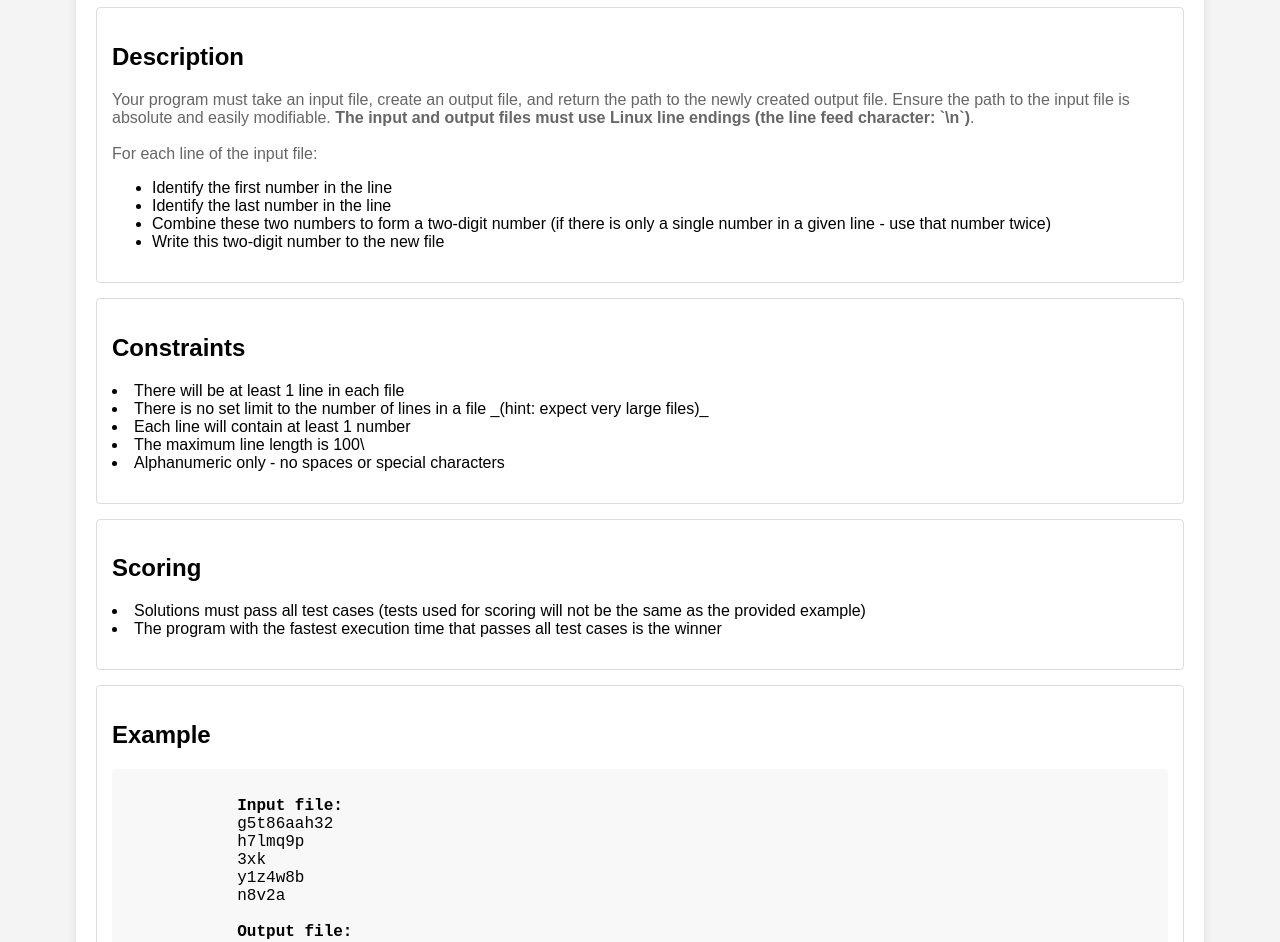
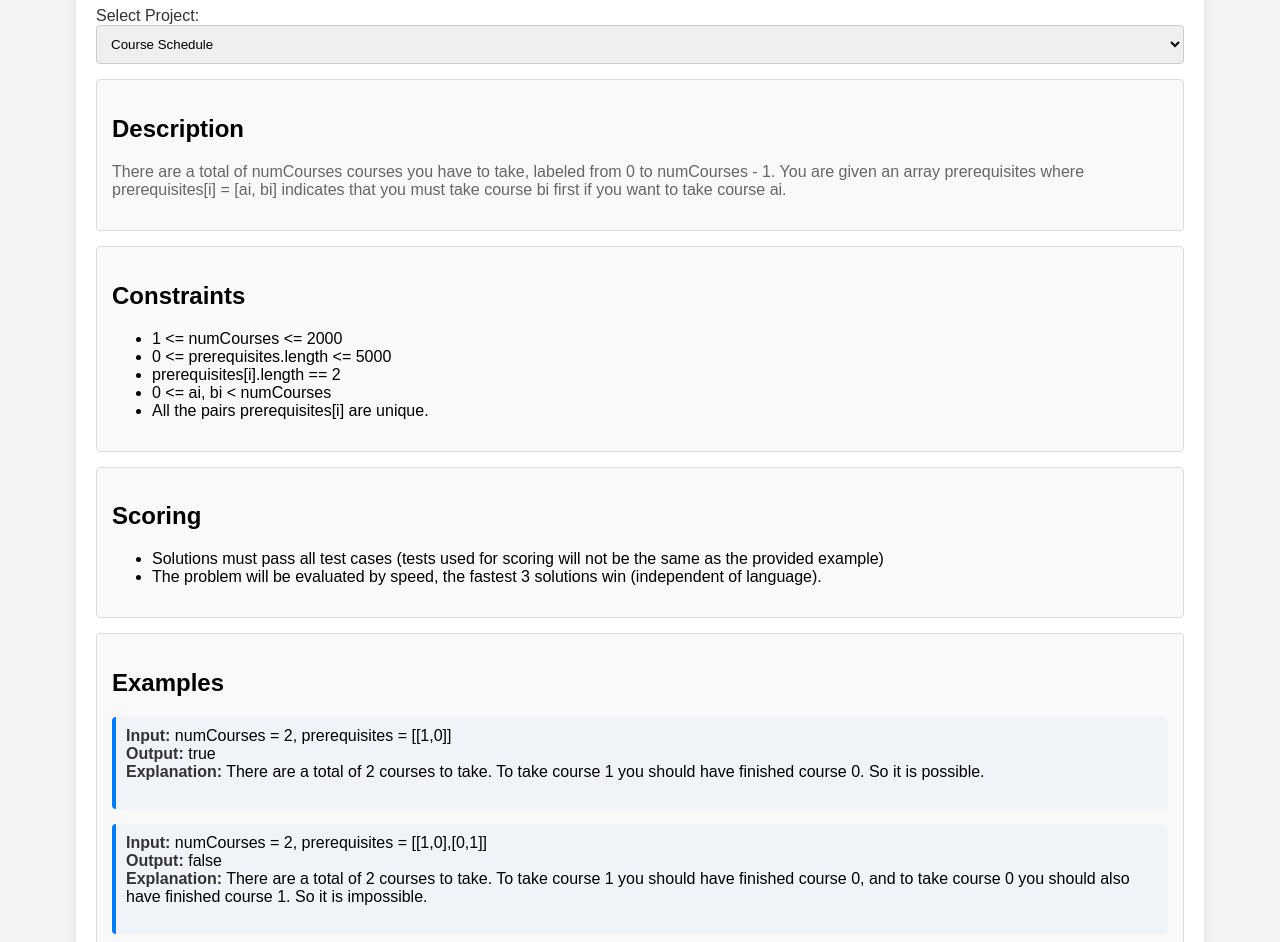
Before and after one commit to VC-CodeLabs/vc_code_labs_ui, a plain HTML site: page frontend/index.html in a window 1280 px wide. Shown: the part 143-1085 px from the top of the page. Drawn offline with Linux system fonts and the light colour scheme.

Commit message:
Dynamic project serving

```diff
--- a/frontend/index.html
+++ b/frontend/index.html
@@ -8,107 +8,87 @@
 
 <body>
     <div class="container">
-        <h1>Number Search</h1>
+        <h1>Code Labs Challenge</h1>
+
+        <!-- Dropdown for selecting projects -->
+        <label for="project">Select Project:</label>
+        <select id="project" name="project">
+            <!-- Options will be dynamically loaded here -->
+        </select>
+
+        <!-- Challenge Description -->
         <div class="challenge-block">
             <h2>Description</h2>
-        <p>Your program must take an input file, create an output file, and return the path to the newly created output file. Ensure the path to the input file is absolute and easily modifiable. <b>The input and output files must use Linux line endings (the line feed character: `\n`)</b>.
-        </br></br>
-            For each line of the input file:
-            </p>
-        <ul>
-            <li>Identify the first number in the line</li>
-            <li>Identify the last number in the line</li>
-            <li>Combine these two numbers to form a two-digit number (if there is only a single number in a given line - use that number twice)</li>
-            <li>Write this two-digit number to the new file</li>
-        </ul>
-
+            <p id="description"></p>
         </div>
 
+        <!-- Constraints -->
         <div class="challenge-block">
             <h2>Constraints</h2>
-            <p>
-                <li>There will be at least 1 line in each file</li>
-                <li>There is no set limit to the number of lines in a file _(hint: expect very large files)_</li>
-                <li>Each line will contain at least 1 number</li>
-                <li>The maximum line length is 100\</li>
-                <li>Alphanumeric only - no spaces or special characters</li>
+            <ul id="constraints">
+                <!-- Will be dynamically updated -->
+            </ul>
+        </div>
+
+        <!-- Scoring Information -->
+        <div class="challenge-block">
+            <h2>Scoring</h2>
+            <ul id="scoring">
+                <!-- Will be dynamically updated -->
+            </ul>
+        </div>
+
+        <!-- Examples Section -->
+        <div class="challenge-block">
+            <h2>Examples</h2>
+            <div id="examples">
+                <!-- Examples will be dynamically updated here -->
+            </div>
+        </div>
+
+        <!-- Due Date Section -->
+        <div class="challenge-block">
+            <h2>Due Date</h2>
+            <p id="dueDate">
+                <!-- Due Date will be dynamically updated here -->
             </p>
         </div>
 
-        <div class="challenge-block">
-            <h2>Scoring</h2>
-            <p>
-                <li>Solutions must pass all test cases (tests used for scoring will not be the same as the provided example)</li>
-                <li>The program with the fastest execution time that passes all test cases is the winner</li>
-            </p>
-        </div>
-
-        <div class="challenge-block">
-            <h2>Example</h2>
-            <pre>
-            <code>
-            <b>Input file:</b>
-            g5t86aah32
-            h7lmq9p
-            3xk
-            y1z4w8b
-            n8v2a
-
-            <b>Output file:</b>
-            52
-            79
-            33
-            18
-            82
-
-            <b>Program output:</b>
-            /home/user/output.txt
-
-        </code>
-        </pre>
-        </div>
-
-        <div class="challenge-block">
-            <h2>Due Date</h2>
-            <p>
-                <li>All solutions must be submitted by September 1st at 23:59:59</li>
-            </p>
-        </div>
-
-        <br><br>
-
+        <!-- Form for submission -->
         <form id="codeForm" enctype="multipart/form-data">
             <label for="name">Branch Name:</label>
             <input type="text" id="name" name="name" required><br><br>
+
             <label for="email">Email:</label>
             <input type="email" id="email" name="email" required><br>
+
             <select id="repo" name="repo">
-                <!-- REPONAME Option set from constant in SCRIPT below -->
+                <!-- Repository will be dynamically set here -->
             </select><br><br>
+
             <label for="commitMessage">Commit Message:</label>
             <input id="commitMessage" name="commitMessage" type="text" required><br><br>
+
             <label for="file">Upload File(s):</label>
             <input type="file" id="file" name="file" multiple required>
             <ul id="fileList"></ul>
-            <input type="text" id="honeypot" name="honeypot" autocomplete="off" >
+
+            <input type="text" id="honeypot" name="honeypot" autocomplete="off" style="display:none;">
             <button type="submit">Submit Solution</button>
         </form>
 
-        <div id="feedback"">Uploading your awesome solution... Please wait.</div>
+        <div id="feedback" class="hidden">Uploading your awesome solution... Please wait.</div>
     </div>
 
     <script>
-        // Name of repo where to push code
-        const REPONAME = "number-search";
-
-        document.addEventListener('DOMContentLoaded', () => {
+        document.addEventListener('DOMContentLoaded', async () => {
             const repoSelect = document.getElementById('repo');
-            const option = document.createElement('option');
-            option.value = REPONAME;
-            option.textContent = REPONAME;
-            repoSelect.appendChild(option);
-
-
+            const projectSelect = document.getElementById('project');
+            const descriptionBlock = document.getElementById('description');
+            const constraintsBlock = document.getElementById('constraints');
+            const scoringBlock = document.getElementById('scoring');
+            const examplesBlock = document.getElementById('examples');
+            const dueDateBlock = document.getElementById('dueDate');
             const nameInput = document.getElementById('name');
             const emailInput = document.getElementById('email');
             const commitMessageInput = document.getElementById('commitMessage');
@@ -165,6 +145,82 @@
                 checkFormValidity();
             });
 
+            // Fetch project data from the JSON file
+            let projects = [];
+            try {
+                const response = await fetch('projects.json'); // Assumes the JSON file is in the same directory
+                projects = await response.json();
+            } catch (error) {
+                console.error('Error fetching project data:', error);
+                return;
+            }
+
+            // Populate project dropdown
+            projects.forEach((project, index) => {
+                const option = document.createElement('option');
+                option.value = index;
+                option.textContent = project.name;
+                projectSelect.appendChild(option);
+            });
+
+            // Function to update UI with project details
+            const updateProjectDetails = (projectIndex) => {
+                const selectedProject = projects[projectIndex];
+
+                // Update description
+                descriptionBlock.textContent = selectedProject.description;
+
+                // Clear and add constraints
+                constraintsBlock.innerHTML = '';
+                selectedProject.constraints.forEach(constraint => {
+                    const li = document.createElement('li');
+                    li.textContent = constraint;
+                    constraintsBlock.appendChild(li);
+                });
+
+                // Clear and add scoring details
+                scoringBlock.innerHTML = '';
+                selectedProject.scoring.forEach(score => {
+                    const li = document.createElement('li');
+                    li.textContent = score;
+                    scoringBlock.appendChild(li);
+                });
+
+                // Clear and add examples
+                examplesBlock.innerHTML = '';
+                selectedProject.examples.forEach(example => {
+                    const exampleDiv = document.createElement('div');
+                    exampleDiv.classList.add('example');
+                    exampleDiv.innerHTML = `
+                        <b>Input:</b> ${example.input}<br>
+                        <b>Output:</b> ${example.output}<br>
+                        <b>Explanation:</b> ${example.explanation}<br><br>
+                    `;
+                    examplesBlock.appendChild(exampleDiv);
+                });
+
+                // Update due date
+                dueDateBlock.textContent = selectedProject.dueDate;
+
+                // Update repo dropdown
+                repoSelect.innerHTML = ''; // Clear the current repo options
+                const repoOption = document.createElement('option');
+                repoOption.value = selectedProject.repo;
+                repoOption.textContent = selectedProject.repo;
+                repoSelect.appendChild(repoOption);
+            };
+
+
+            // Set initial project details
+            updateProjectDetails(0);
+
+            // Update project details on selection change
+            projectSelect.addEventListener('change', (event) => {
+                const selectedIndex = event.target.value;
+                updateProjectDetails(selectedIndex);
+            });
+
+            // Form submission logic
             document.getElementById('codeForm').addEventListener('submit', async (e) => {
                 e.preventDefault();
 
@@ -173,6 +229,14 @@
                 feedback.classList.remove('hidden');
 
                 const formData = new FormData(e.target);
+
+                // Add selected repo to formData
+                const selectedRepo = repoSelect.value;
+                formData.append('repo', selectedRepo);
+
+                // Add selected project name to formData
+                const selectedProjectName = projects[projectSelect.value].name;
+                formData.append('projectName', selectedProjectName);
 
                 try {
                     const response = await fetch('https://4qhii2jyp2.execute-api.us-east-1.amazonaws.com/prod/submit', {
@@ -196,6 +260,9 @@
                 submitButton.disabled = false;
                 feedback.classList.add('hidden');
             });
+
+            // Initial form validity check
+            checkFormValidity();
         });
     </script>
 </body>
--- /dev/null
+++ b/frontend/projects.json
@@ -0,0 +1,63 @@
+[
+    {
+      "name": "Course Schedule",
+      "repo": "course_schedule_repo",
+      "description": "There are a total of numCourses courses you have to take, labeled from 0 to numCourses - 1. You are given an array prerequisites where prerequisites[i] = [ai, bi] indicates that you must take course bi first if you want to take course ai.",
+      "constraints": [
+        "1 <= numCourses <= 2000",
+        "0 <= prerequisites.length <= 5000",
+        "prerequisites[i].length == 2",
+        "0 <= ai, bi < numCourses",
+        "All the pairs prerequisites[i] are unique."
+      ],
+      "scoring": [
+        "Solutions must pass all test cases (tests used for scoring will not be the same as the provided example)",
+        "The problem will be evaluated by speed, the fastest 3 solutions win (independent of language)."
+      ],
+      "examples": [
+        {
+          "input": "numCourses = 2, prerequisites = [[1,0]]",
+          "output": "true",
+          "explanation": "There are a total of 2 courses to take. To take course 1 you should have finished course 0. So it is possible."
+        },
+        {
+          "input": "numCourses = 2, prerequisites = [[1,0],[0,1]]",
+          "output": "false",
+          "explanation": "There are a total of 2 courses to take. To take course 1 you should have finished course 0, and to take course 0 you should also have finished course 1. So it is impossible."
+        }
+      ],
+      "dueDate": "September 15th at 23:59:59"
+    },
+    {
+      "name": "Another Project",
+      "repo": "test",
+      "description": "This is the description for another project. It outlines the project requirements and the objective.",
+      "constraints": [
+        "Some constraint 1",
+        "Some constraint 2",
+        "Some constraint 3"
+      ],
+      "scoring": [
+        "Pass all test cases.",
+        "Speed matters."
+      ],
+      "examples": [
+        {
+          "input": "input example 1",
+          "output": "output example 1",
+          "explanation": "This is an explanation for example 1."
+        },
+        {
+          "input": "input example 2",
+          "output": "output example 2",
+          "explanation": "This is an explanation for example 2."
+        },
+        {
+          "input": "input example 3",
+          "output": "output example 3",
+          "explanation": "This is an explanation for example 3."
+        }
+      ],
+      "dueDate": "October 1st at 23:59:59"
+    }
+  ]
--- a/frontend/styles.css
+++ b/frontend/styles.css
@@ -89,6 +89,20 @@ button:disabled {
     padding: 15px;
     margin-bottom: 15px;
     border-radius: 4px;
+    background-color: #f9f9f9;
+}
+
+.example {
+    background-color: #f0f4f8;
+    padding: 10px;
+    border-left: 4px solid #007bff;
+    margin-bottom: 15px;
+    border-radius: 4px;
+    font-size: 16px;
+}
+
+.example b {
+    color: #333;
 }
 
 pre {
@@ -148,3 +162,7 @@ select#repo, label#repo {
 #feedback {
     display: none;
 }
+
+#repo {
+    display: none;
+}
```
Also changed, not shown: lambda_function/index.mjs (+20 -5 lines).
